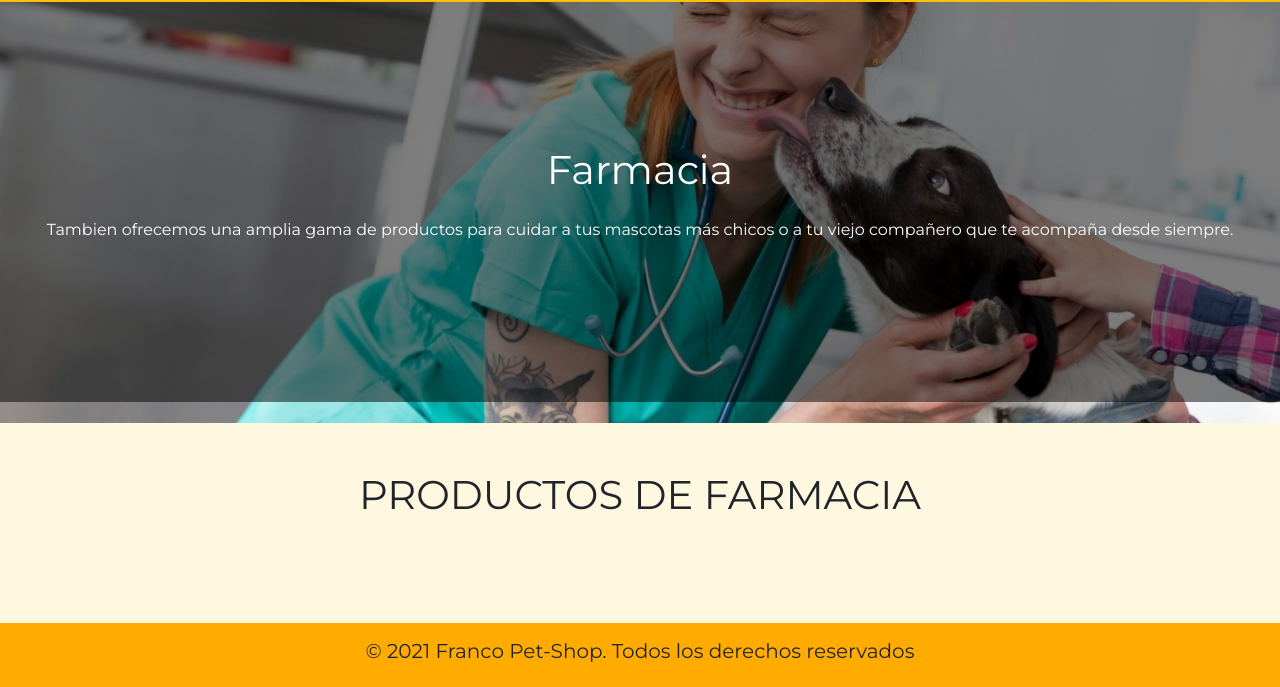
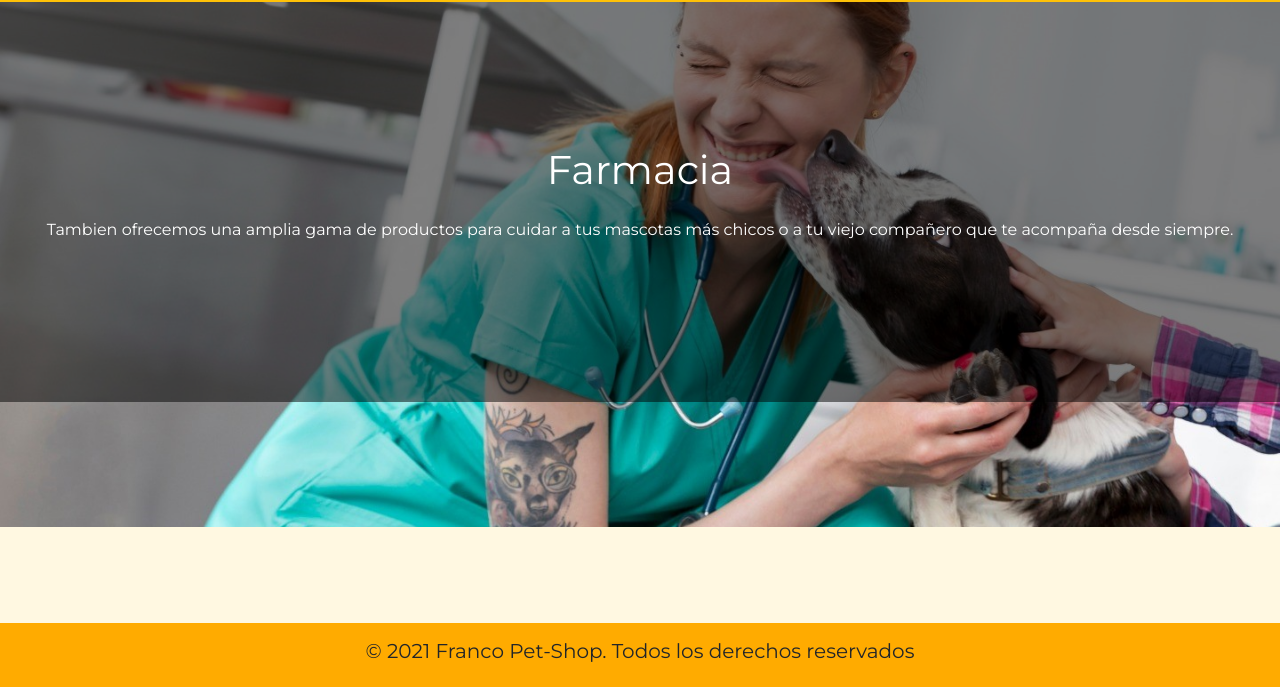
Before and after one commit to roram/Pet-shop-Franco-Ramirez, a website: page pages/farmacia.html in a window 1280 px wide. Shown: the part 113-800 px from the top of the page. Drawn offline with nearby package versions, Linux system fonts and the light colour scheme; no server answers.

```diff
--- a/pages/farmacia.html
+++ b/pages/farmacia.html
@@ -55,11 +55,7 @@
    <!-- PRODUCTOS DE FARMACIA -->
    <section class="bg-amber-lig-5">
       <div class="container">
-         <div class="row mt-5">
-            <div class="col-12">
-               <h1 class="text-center">PRODUCTOS DE FARMACIA</h1>
-            </div>
-         </div>
+
          <div class="row mx-n4 py-5" id="farmacia">
 
          </div>
```
Also changed, not shown: pages/carrito.html (+0 -2 lines).
